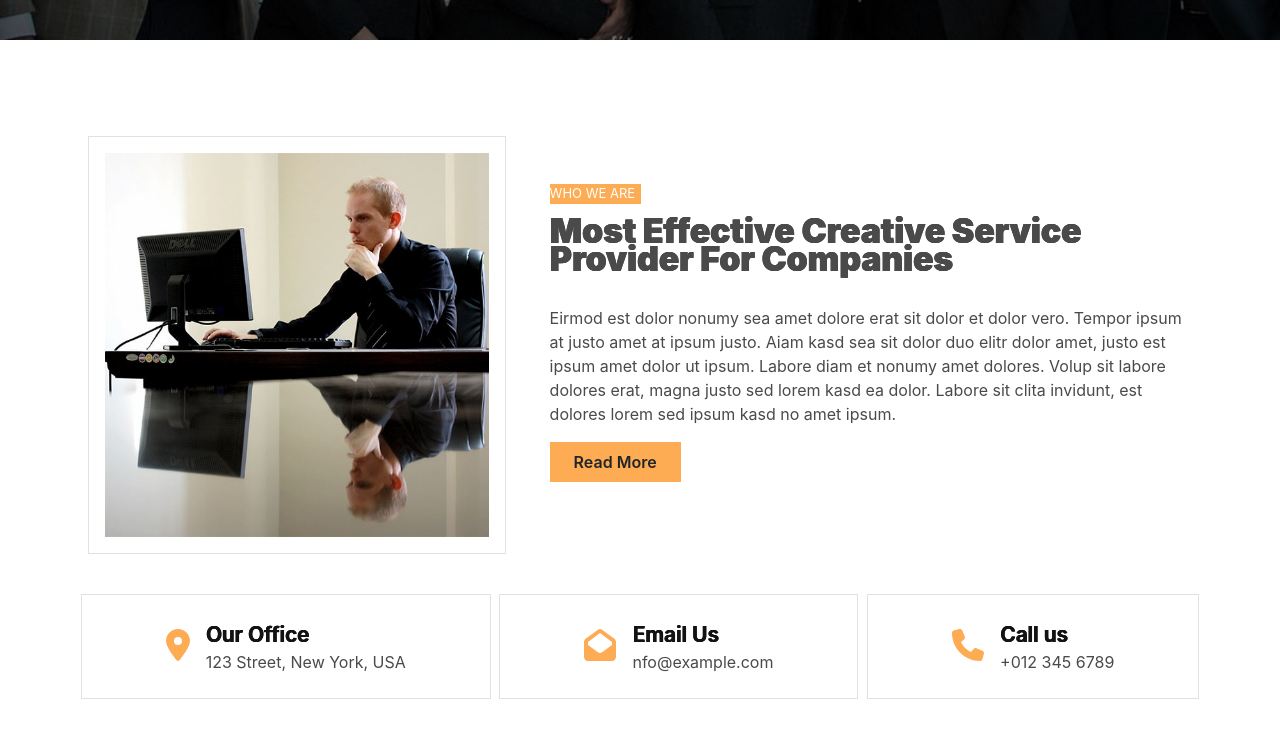
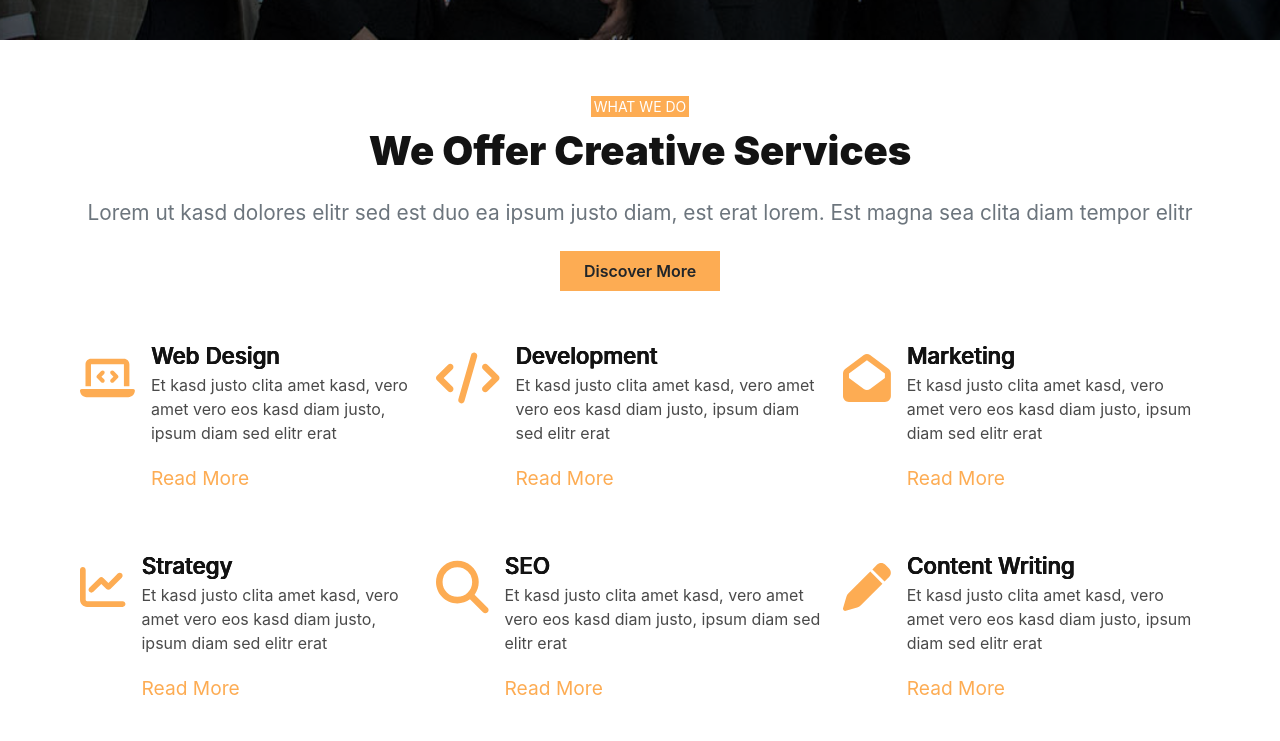
Before and after one commit to BLADEHEDA/Dotcom-Creative-Multipage-Page-App, a React (Create React App) app: page / in a window 1280 px wide. Shown: the part 440-1181 px from the top of the page. Built offline with nearby package versions, Linux system fonts and the light colour scheme.

Commit message:
servicest page part1 done

```diff
--- a/src/App.js
+++ b/src/App.js
@@ -6,13 +6,15 @@ import NavBar from './Components/Shared/NavBar';
 import Home from './Components/Home/Home';
 import Footer from './Components/Shared/Footer';
 import About from './Components/About/About';
+import Service from './Components/Services/Service';
 
 function App() {
   return (
     <div className="App">
       <NavBar/>
       {/* <Home/> */}
-      <About/>
+      {/* <About/> */}
+      <Service/>
       <Footer/>
     </div>
   );
--- a/src/Components/About/About.css
+++ b/src/Components/About/About.css
@@ -11,6 +11,7 @@
         content: "";
         width: 100%;
         height:100%;
+        height: 48vh;
         /* height: 40vh;  */
         position: absolute;
         display: block;
@@ -21,12 +22,25 @@
      .mainprop-title{
         text-shadow: 0.75px 0px, 0.75px 0px, 0px 0px;
      }
+     .serve-icons {
+    font-size: 9em;
+    margin-top: -0.35em;
+     }
     }
 
      @media only screen and (min-width:768px){
-        /* .Mainbar-divx{
-            height: 50vh;
-         } */
+        .Mainbar-divx::before{
+            height: 46vh;
+         }
+         .serve-courses {
+            display: grid;
+            grid-template-columns: auto auto auto;
+            grid-gap: 1em;
+         }
+         .serve-icons {
+            font-size: 12em;
+            margin-top: -0.395em;
+             }
 
      }
 
@@ -37,5 +51,9 @@
          .Mainbar-divx::before{
             height: 60vh;
          }
+         .serve-icons {
+            font-size: 7em;
+            margin-top: -0.25em;
+             }
 
         }
--- a/src/Components/About/About.jsx
+++ b/src/Components/About/About.jsx
@@ -1,6 +1,5 @@
 import React from 'react'
 import Mainbar from './Mainbar'
-// import Services from '../Home/Services'
 import Provider from '../Home/Provider'
 import Info from '../Home/Info'
 import Experience from '../Home/Experience'
@@ -10,7 +9,6 @@ const About = () => {
   return (
     <div>
       <Mainbar/>
-      {/* <Services/> */}
       <Provider/>
       <Info/>
       <Experience/>
--- a/src/Components/Home/Services.jsx
+++ b/src/Components/Home/Services.jsx
@@ -3,7 +3,7 @@ import { FontAwesomeIcon } from '@fortawesome/react-fontawesome'
 import { faLaptopCode,faCode,faEnvelopeOpen,faChartLine} from '@fortawesome/free-solid-svg-icons'
 import Button from '../Shared/Button'
 
-const ServicesProp = (props) => {
+export const ServicesProp = (props) => {
     return (
       <div className='ServicesProp mb-[2.5em]'>
               <div className='ServicesProp flex  '>
--- /dev/null
+++ b/src/Components/Services/Mainbar1.jsx
@@ -0,0 +1,17 @@
+import React from 'react'
+import MainProp from '../Shared/MainProp'
+
+const Mainbar1 = () => {
+  return (
+    <div>
+  <section className={`Mainbar-divx  pt-[1.5em] px-[1em] flex md:pt-[7em] lg:pt-[10em] pb-[5em] `}>
+<div className="mainbar-di z-50  m-[auto] " >
+<MainProp content="Services" />
+</div>
+
+    </section>
+    </div>
+  )
+}
+
+export default Mainbar1
--- /dev/null
+++ b/src/Components/Services/Serve.jsx
@@ -0,0 +1,57 @@
+import React from 'react'
+import Button from '../Shared/Button'
+import { ServicesProp } from '../Home/Services'
+import { FontAwesomeIcon } from '@fortawesome/react-fontawesome'
+import { faLaptopCode,faCode,faEnvelopeOpen,faChartLine,faSearch, faPen} from '@fortawesome/free-solid-svg-icons'
+
+const Serve = () => {
+  return (
+    <div className='Serve mx-[2em] lg:mx-[5em] '>
+        <section className="serve-left text-center mt-[7em] lg:mt-[3.5em] mb-[3em] ">
+        <p className="serve-prehead bg-[#FDAC53] text-[#fff] m-[auto]  text-[14px] w-[7em] mb-[1em] ">WHAT WE DO</p>
+        <h1 className="serve-head text-[1.7rem] mb-[0.75em] text-[#131313] font-[900] leading-7
+        lg:text-[2.5em] leading-[1em] ">
+        We Offer Creative Services</h1>
+        <p className="provider-content text-[1.3em] mb-[0.5em] text-[#6c757d] leading-6">Lorem ut kasd dolores elitr sed est duo ea ipsum justo diam,
+          est erat lorem. Est magna sea clita diam tempor elitr </p>
+          <div className="provider-btn"><Button style={{marginTop:"1em" }} name="Discover More"/>  </div>
+        </section>
+        <section className="serve-courses mt-[2.5em]   ">
+     <ServicesProp head="Web Design"
+     content="Et kasd justo clita amet kasd, vero amet vero eos kasd diam justo, ipsum diam sed elitr erat"
+      icon={ <FontAwesomeIcon className='serve-icons
+       text-[#FDAC53] bg-[#fff] ' icon={faLaptopCode}/>}
+      />
+       <ServicesProp head="Development"
+       content="Et kasd justo clita amet kasd, vero amet vero eos kasd diam justo, ipsum diam sed elitr erat"
+      icon={ <FontAwesomeIcon className='serve-icons
+        text-[#FDAC53] bg-[#fff] ' icon={faCode}/>}
+      />
+       <ServicesProp head="Marketing"
+       content="Et kasd justo clita amet kasd, vero amet vero eos kasd diam justo, ipsum diam sed elitr erat"
+      icon={ <FontAwesomeIcon className='serve-icons
+        text-[#FDAC53] bg-[#fff] ' icon={faEnvelopeOpen}/>}
+      />
+       <ServicesProp head="Strategy"
+       content="Et kasd justo clita amet kasd, vero amet vero eos kasd diam justo, ipsum diam sed elitr erat"
+      icon={ <FontAwesomeIcon className='serve-icons
+       text-[#FDAC53] bg-[#fff] ' icon={faChartLine}/>}
+      />
+           <ServicesProp head="SEO"
+       content="Et kasd justo clita amet kasd, vero amet vero eos kasd diam justo, ipsum diam sed elitr erat"
+      icon={ <FontAwesomeIcon className='serve-icons
+       text-[#FDAC53] bg-[#fff] ' icon={faSearch}/>}
+      />
+
+      <ServicesProp head="Content Writing"
+       content="Et kasd justo clita amet kasd, vero amet vero eos kasd diam justo, ipsum diam sed elitr erat"
+      icon={ <FontAwesomeIcon className='serve-icons
+       text-[#FDAC53] bg-[#fff] ' icon={faPen}/>}
+      />
+     </section>
+
+    </div>
+  )
+}
+
+export default Serve
--- /dev/null
+++ b/src/Components/Services/Service.jsx
@@ -0,0 +1,16 @@
+import React from 'react'
+import Mainbar1 from './Mainbar1.jsx'
+import Serve from './Serve.jsx'
+import Testimonial from '../Home/Testimonial.jsx'
+
+const Service = () => {
+  return (
+    <div className='Service'>
+      <Mainbar1/>
+      <Serve/>
+      <Testimonial/>
+    </div>
+  )
+}
+
+export default Service
```
